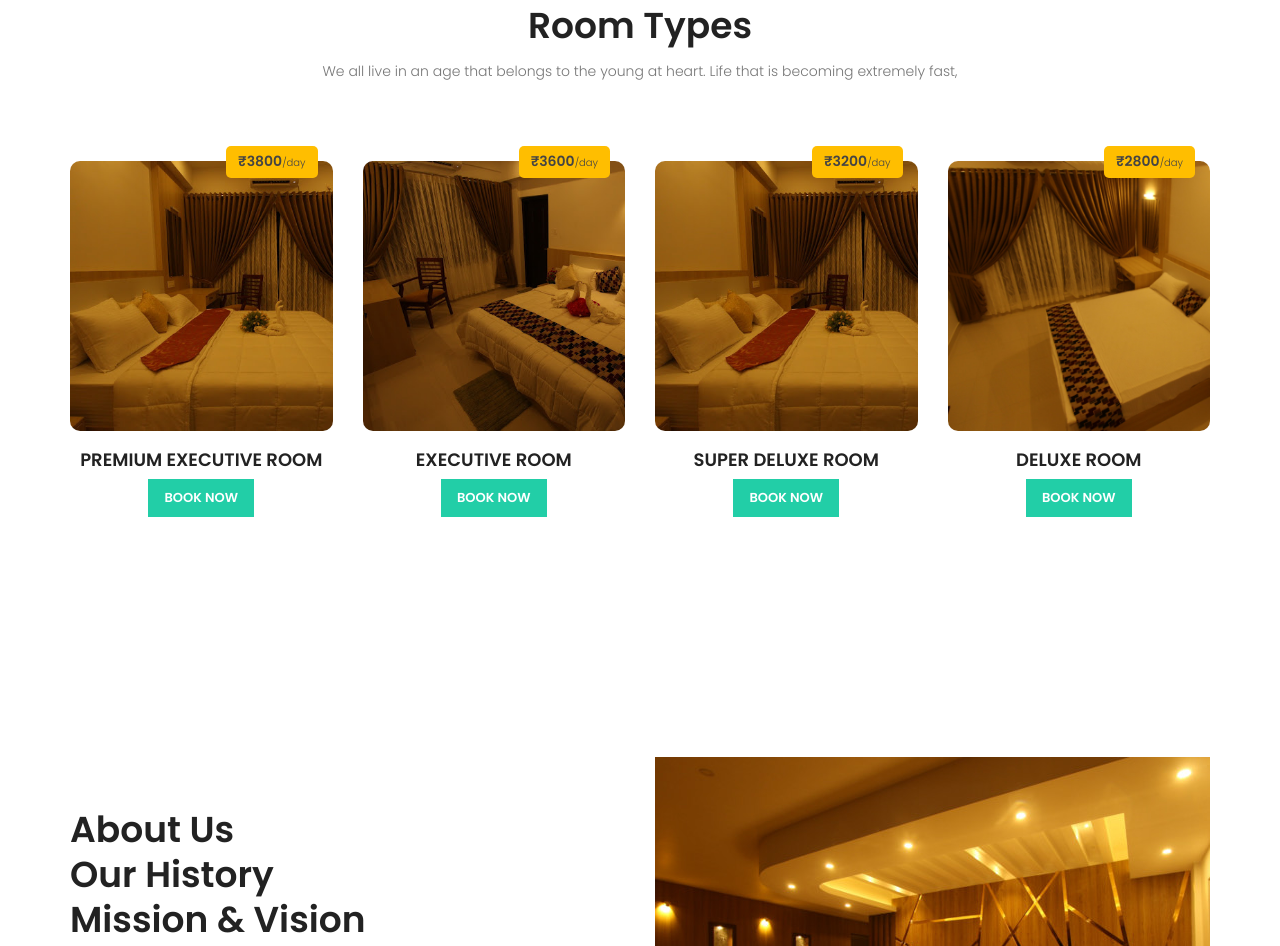
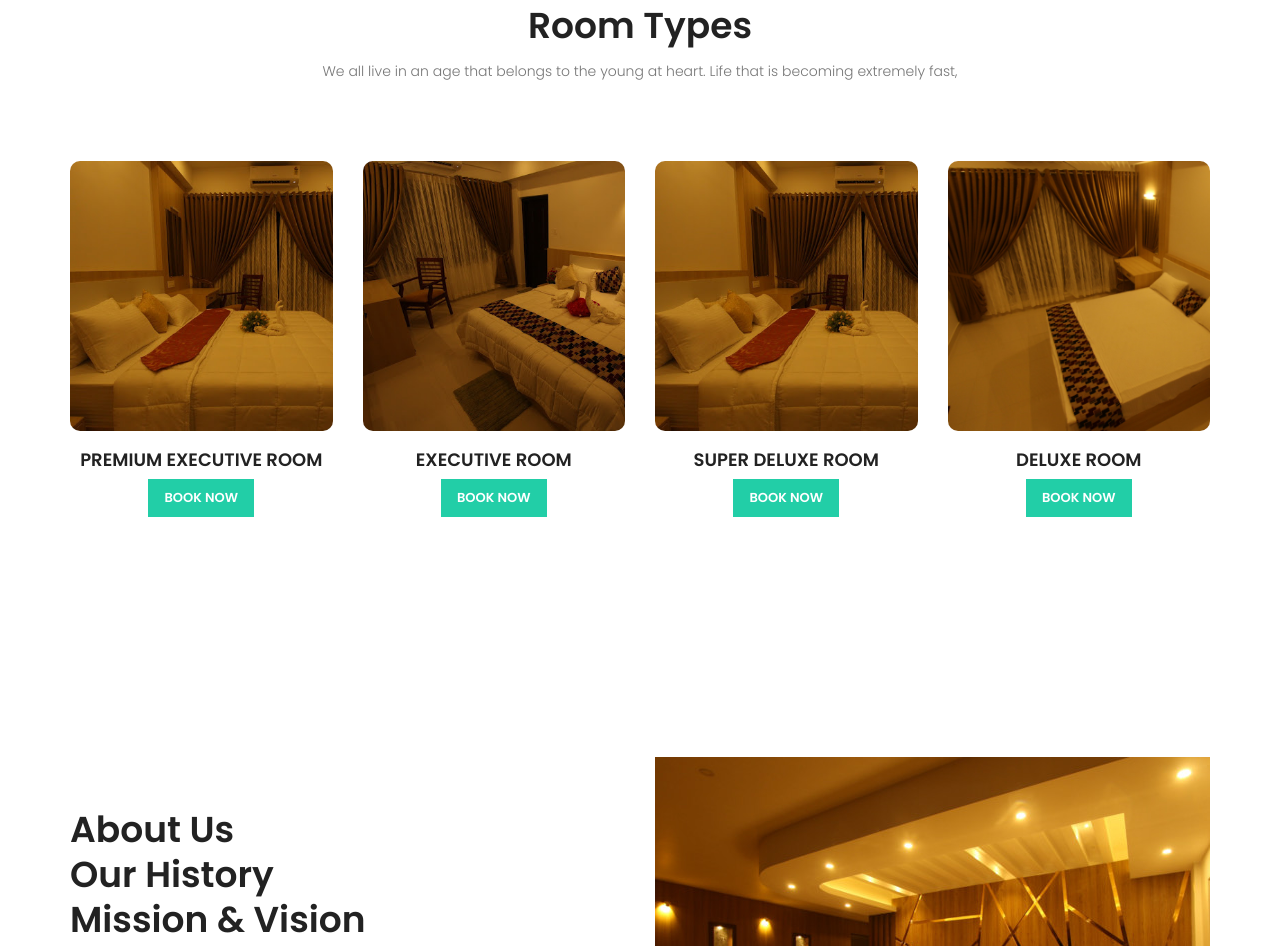
Before and after one commit to shameelsadaka/resort_work, a plain HTML site: page index.html in a window 1280 px wide. Shown: the part 2573-3519 px from the top of the page. Drawn offline with Linux system fonts and the light colour scheme.

Commit message:
Removed Price tags:

```diff
--- a/index.html
+++ b/index.html
@@ -178,7 +178,7 @@
                                 <img src="image/gallery/35.jpg" height="270px" alt="room_img3">
                             </div>
                             <h4 class="sec_h4">PREMIUM EXECUTIVE ROOM</h4>
-                            <h5>₹<span class="room_rate">3800</span><small>/day</small></h5>
+                            <!-- <h5>₹<span class="room_rate">3800</span><small>/day</small></h5> -->
                             <button class="book_room theme_btn" data-toggle="modal" data-target="#roomBookModal">BOOK NOW</button>
                         </div>
                     </div>
@@ -188,7 +188,7 @@
                                 <img src="image/rooms/9.jpg"  height="270px" alt="room_img2">
                             </div>
                             <h4 class="sec_h4">EXECUTIVE ROOM</h4>
-                            <h5>₹<span class="room_rate">3600</span><small>/day</small></h5>
+                            <!-- <h5>₹<span class="room_rate">3600</span><small>/day</small></h5> -->
                             <button class="book_room theme_btn" data-toggle="modal" data-target="#roomBookModal">BOOK NOW</button>
                         </div>
                     </div>
@@ -198,7 +198,7 @@
                                 <img src="image/rooms/10.jpg" height="270px" alt="room_img1">
                             </div>
                             <h4 class="sec_h4">SUPER DELUXE ROOM</h4>
-                            <h5>₹<span class="room_rate">3200</span><small>/day</small></h5>
+                            <!-- <h5>₹<span class="room_rate">3200</span><small>/day</small></h5> -->
                             <button class="book_room theme_btn" data-toggle="modal" data-target="#roomBookModal">BOOK NOW</button>
                         </div>
                     </div>
@@ -209,7 +209,7 @@
                                 <img src="image/rooms/3.jpg" height="270px" alt="room_img1">
                             </div>
                             <h4 class="sec_h4">DELUXE ROOM</h4>
-                            <h5>₹<span class="room_rate">2800</span><small>/day</small></h5>
+                            <!-- <h5>₹<span class="room_rate">2800</span><small>/day</small></h5> -->
                             <button class="book_room theme_btn" data-toggle="modal" data-target="#roomBookModal">BOOK NOW</button>
                         </div>
                     </div>
```
Also changed, not shown: packages.html (+4 -4 lines).
